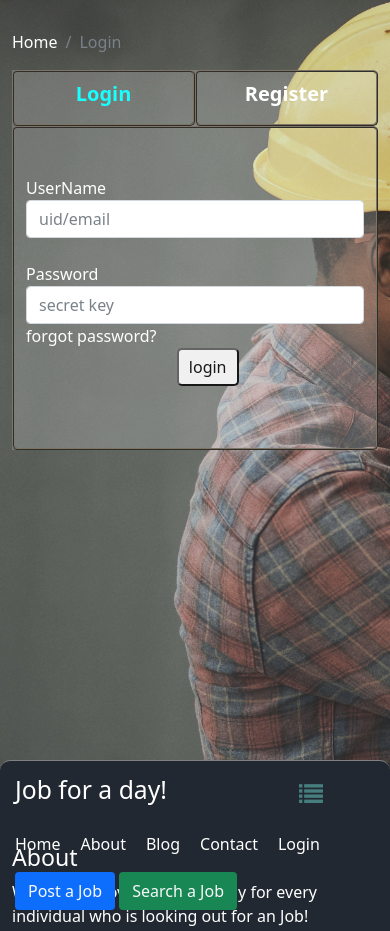
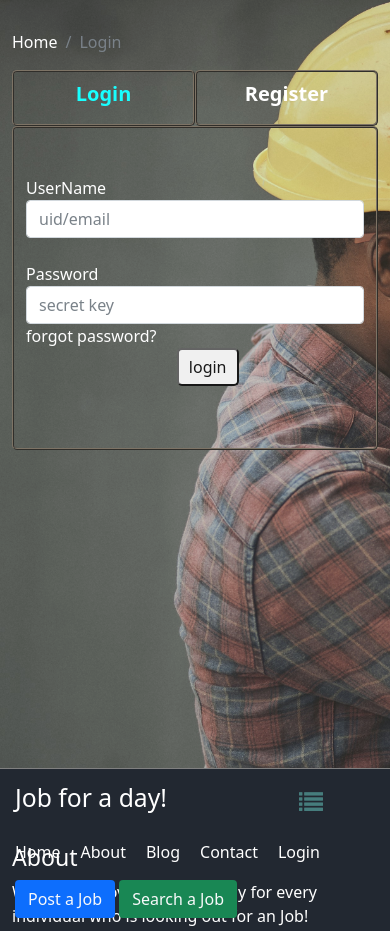
Before and after one commit to Kiran-512/mini-project-jobportal, a plain HTML site: page pages/login.html in a window 390 px wide. Shown: the top 931 px of the page. Drawn offline with nearby package versions, Linux system fonts and the light colour scheme.

Commit message:
changes in login layout

```diff
--- a/css/style.css
+++ b/css/style.css
@@ -16,12 +16,6 @@ a{
     text-decoration: none;
     color: #fff;
 }
- /* .container{
-    border: 1px solid red;
-} */
-/* .row{
-    border: 1px solid black;
-}  */
  .navigation{
     width: 100%;
     padding: 15px;
@@ -240,11 +234,11 @@ a{
     .navigation{
         position: fixed;
         bottom: 0;
-        top: 90vh;
+        top: 91vh;
         background-color:  rgb(34, 40, 49);
         border-top: 1px solid gray;
-        border-top-right-radius: 10px;
-        border-top-left-radius: 10px;
+        /* border-top-right-radius: 10px; */
+        /* border-top-left-radius: 10px; */
     }
     .fa{
         transform: scale(1.5);
--- a/pages/login.html
+++ b/pages/login.html
@@ -27,7 +27,7 @@
          </div>
         <div class="container" id="login-page">
             <div class="row" >
-                <div class="col-md-4 offset-md-4">
+                <div class="col-lg-4 col-md-6 offset-lg-4 offset-md-3">
                     <div class="row">
                         <div class="col-6">
                             <h6 id="login-bar" class="lead">Login</h6>
```
